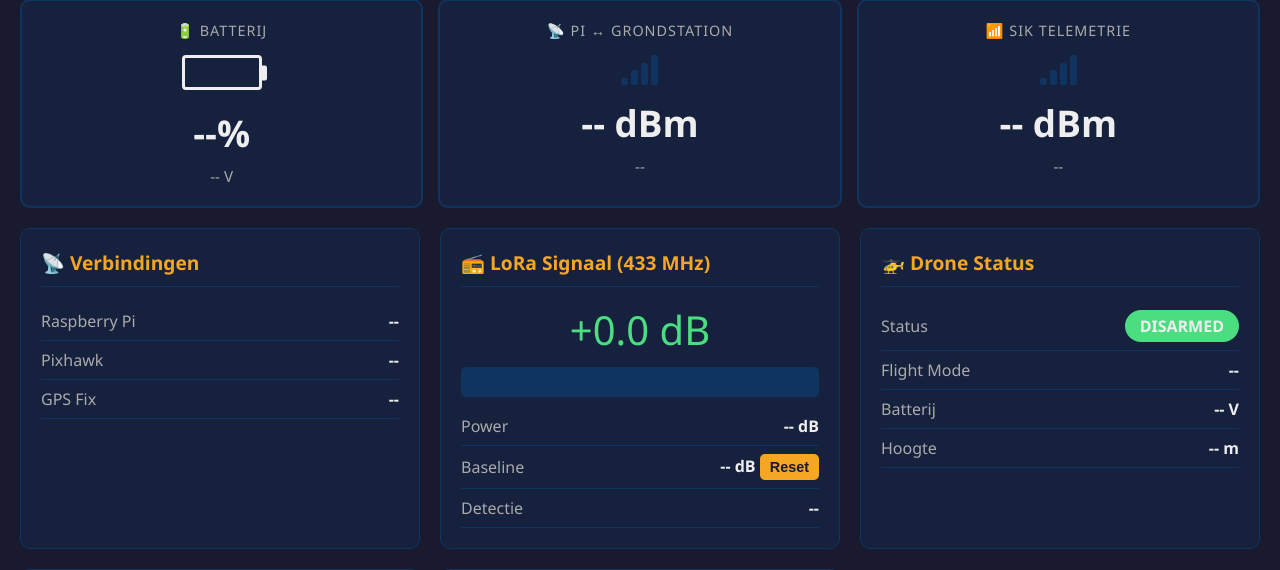
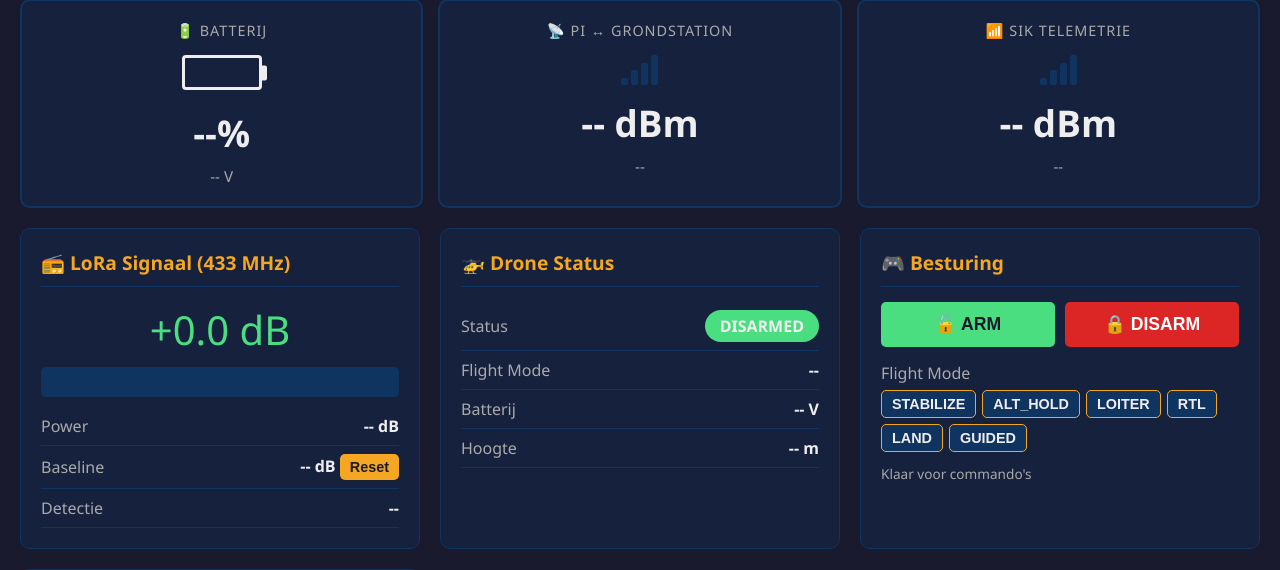
Before and after one commit to kianvdb/hornet-tracker, a Flask app: page / in a window 1280 px wide. Shown: the part 128-698 px from the top of the page. Run offline with Flask 3, Linux system fonts and the light colour scheme.

Commit message:
refactor(dashboard): verwijder Verbindingen-card, info zit in navbar-popovers

```diff
--- a/static/js/socket-handlers.js
+++ b/static/js/socket-handlers.js
@@ -31,6 +31,9 @@
  *  - window.hideModals()         modals.js (gebruikt bij socket reconnect)
  */
 
+
+
+
 /**
  * Registreer connect, disconnect, en status_update.
  * Wordt aangeroepen vanuit main.js direct na socket creatie.
@@ -41,28 +44,16 @@ function registerCoreSocketHandlers() {
     // CONNECT — Pi online
     // ============================================
     window.socket.on('connect', function() {
-        // Pi-status veld in oude verbindingen-card (verdwijnt in Doel 1)
-        const piEl = document.getElementById('pi-status');
-        if (piEl) {
-            piEl.textContent = 'ONLINE';
-            piEl.className   = 'status-value connected';
-        }
-        // Sluit eventueel openstaande shutdown/reboot modals
-        // (als socket reconnect na reboot, modal mag weg)
+        // Pi is online — eventuele openstaande modals sluiten (na reboot reconnect)
         window.hideModals();
     });
 
-    // ============================================
-    // DISCONNECT — Pi offline
-    // ============================================
     window.socket.on('disconnect', function() {
-        const piEl = document.getElementById('pi-status');
-        if (piEl) {
-            piEl.textContent = 'OFFLINE';
-            piEl.className   = 'status-value disconnected';
-        }
+        // Pi offline gedetecteerd door browser. Wordt momenteel niet visueel
+        // getoond (was vroeger #pi-status in de Verbindingen card).
+        // In een volgende commit komt dit terug als status in de navbar.
+        console.warn('[socket] Pi connection lost');
     });
-
     // ============================================
     // STATUS_UPDATE — dispatcher
     // ============================================
@@ -80,10 +71,7 @@ function dispatchStatusUpdate(data) {
     // --- LoRa signal card ---
     window.updateSignalCard(data);
 
-    // --- Verbindingen card (Pixhawk + GPS) ---
-    // Deze velden verdwijnen in Doel 1 (navbar refactor). Voor nu
-    // updaten we ze inline zodat huidige UI blijft werken.
-    updateConnectionsCard(data);
+
 
     // --- Map (drone positie + trail) ---
     window.updateMap(data.gps_lat || 0, data.gps_lon || 0, data.altitude || 0);
@@ -107,29 +95,6 @@ function dispatchStatusUpdate(data) {
 // CARD UPDATE HELPERS (verdwijnen grotendeels in Doel 1)
 // ============================================
 
-/**
- * Update de "Verbindingen" card: Pixhawk online/offline, GPS fix status,
- * en het sats-veld onder de map.
- */
-function updateConnectionsCard(data) {
-    const pixEl = document.getElementById('pixhawk-status');
-    if (pixEl) {
-        pixEl.textContent = data.pixhawk_connected ? 'ONLINE' : 'OFFLINE';
-        pixEl.className   = 'status-value ' + (data.pixhawk_connected ? 'connected' : 'disconnected');
-    }
-
-    const gpsEl = document.getElementById('gps-status');
-    if (gpsEl) {
-        gpsEl.textContent = data.gps_fix
-            ? 'FIX (' + (data.gps_satellites || '?') + ' sats)'
-            : 'GEEN FIX';
-        gpsEl.className = 'status-value ' + (data.gps_fix ? 'connected' : 'disconnected');
-    }
-
-    // Sats veld onder de kaart (blijft mogelijk staan in Doel 1)
-    const satsEl = document.getElementById('map-sats');
-    if (satsEl) satsEl.textContent = data.gps_satellites || '--';
-}
 
 /**
  * Update de "Drone Status" card: armed badge, mode, batterij, hoogte.
@@ -278,6 +243,8 @@ window.updateBars('nav-wifi-bars', bars);
  * Popover toont volledige details inclusief lat/lon.
  */
 function updateGpsNavbar(data) {
+     const satsEl = document.getElementById('map-sats');
+    if (satsEl) satsEl.textContent = data.gps_satellites || '--';
     const navStatus = document.getElementById('nav-gps-status');
     const navAlt    = document.getElementById('nav-gps-altitude');
     const navItem   = document.getElementById('nav-gps');
--- a/templates/dashboard.html
+++ b/templates/dashboard.html
@@ -175,22 +175,7 @@
 
     <!-- MAIN GRID -->
     <div class="grid">
-        <div class="card">
-            <h2>📡 Verbindingen</h2>
-            <div class="status-row">
-                <span class="status-label">Raspberry Pi</span>
-                <span class="status-value" id="pi-status">--</span>
-            </div>
-            <div class="status-row">
-                <span class="status-label">Pixhawk</span>
-                <span class="status-value" id="pixhawk-status">--</span>
-            </div>
-            <div class="status-row">
-                <span class="status-label">GPS Fix</span>
-                <span class="status-value" id="gps-status">--</span>
-            </div>
 
-        </div>
 
         <div class="card">
             <h2>📻 LoRa Signaal (433 MHz)</h2>
```
